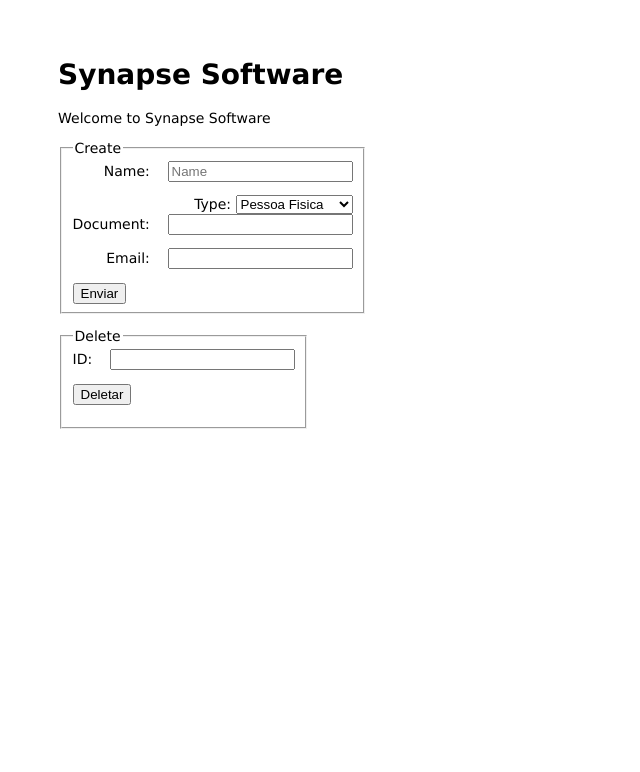
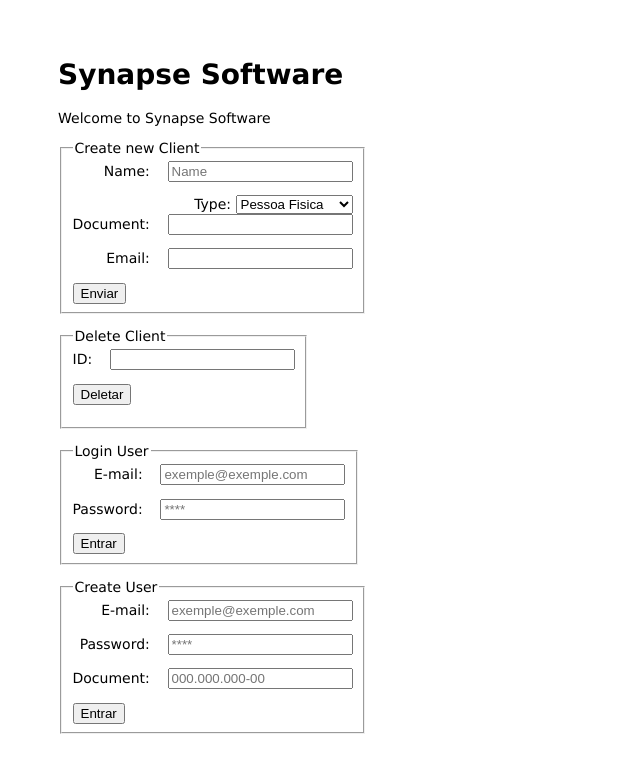
Before and after one commit to Made-In-Java/Synapse-Back-End, a website: page public/index.html in a window 1280 px wide. Shown: the whole page, without its empty margins (0-640 px from the left). Drawn offline with Linux system fonts and the light colour scheme.

Commit message:
Misc changes

```diff
--- a/public/index.html
+++ b/public/index.html
@@ -26,7 +26,7 @@
   <main class="container">
     <form action="/clients" method="post">
       <fieldset>
-        <legend>Create</legend>
+        <legend>Create new Client</legend>
         <label>Name:
           <input type="text" name="name" id="name" placeholder="Name">
         </label>
@@ -47,7 +47,7 @@
     </form>
     <form action="#" method="get">
       <fieldset>
-        <legend>Delete</legend>
+        <legend>Delete Client</legend>
         <label>
           ID: <input type="text" name="_id" id="id">
         </label>
@@ -55,6 +55,34 @@
         <p id="message"></p>
       </fieldset>
     </form>
+    <form action="/auth/login" method="post">
+      <fieldset>
+        <legend>Login User</legend>
+        <label>
+          E-mail: <input type="text" name="email" id="login-email" placeholder="exemple@exemple.com">
+        </label>
+        <label>
+          Password: <input type="password" name="password" id="login-password" placeholder="****">
+        </label>
+        <input type="submit" value="Entrar">
+      </fieldset>
+    </form>
+
+    <form action="/auth/sign-in" method="post">
+      <fieldset>
+        <legend>Create User</legend>
+        <label>
+          E-mail: <input type="text" name="email" id="signin-email" placeholder="exemple@exemple.com">
+        </label>
+        <label>
+          Password: <input type="password" name="password" id="signin-password" placeholder="****">
+        </label>
+        <label>
+          Document: <input type="text" name="document" id="signin-document" placeholder="000.000.000-00">
+        </label>
+        <input type="submit" value="Entrar">
+      </fieldset>
+    </form>
   </main>
 </body>
 
```
